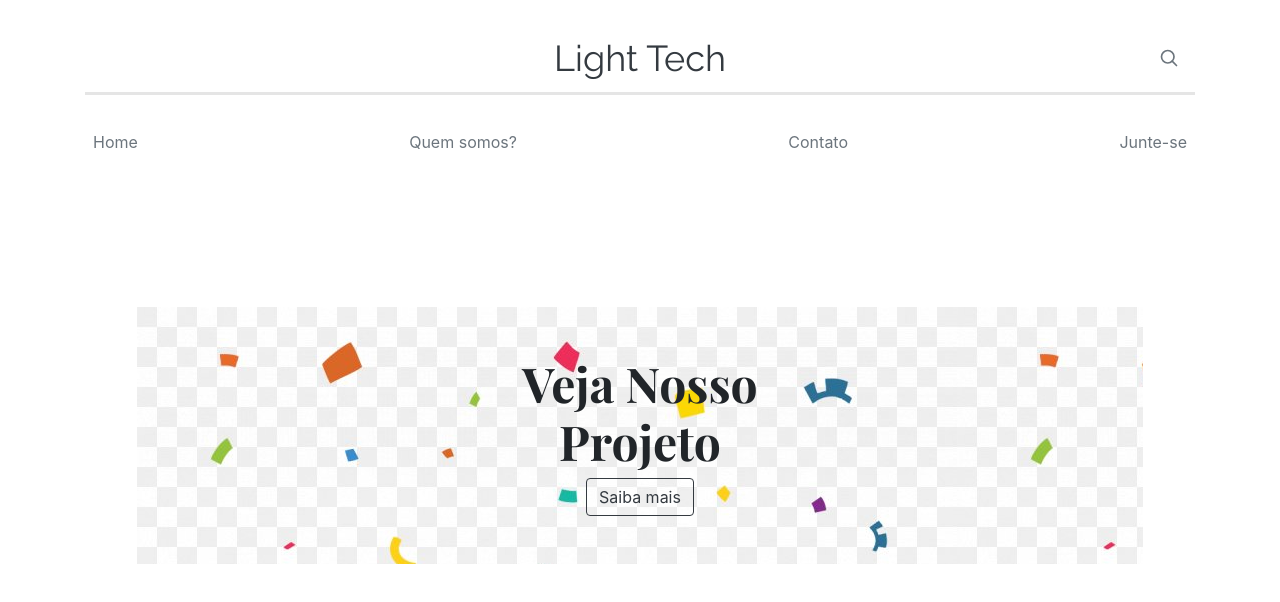
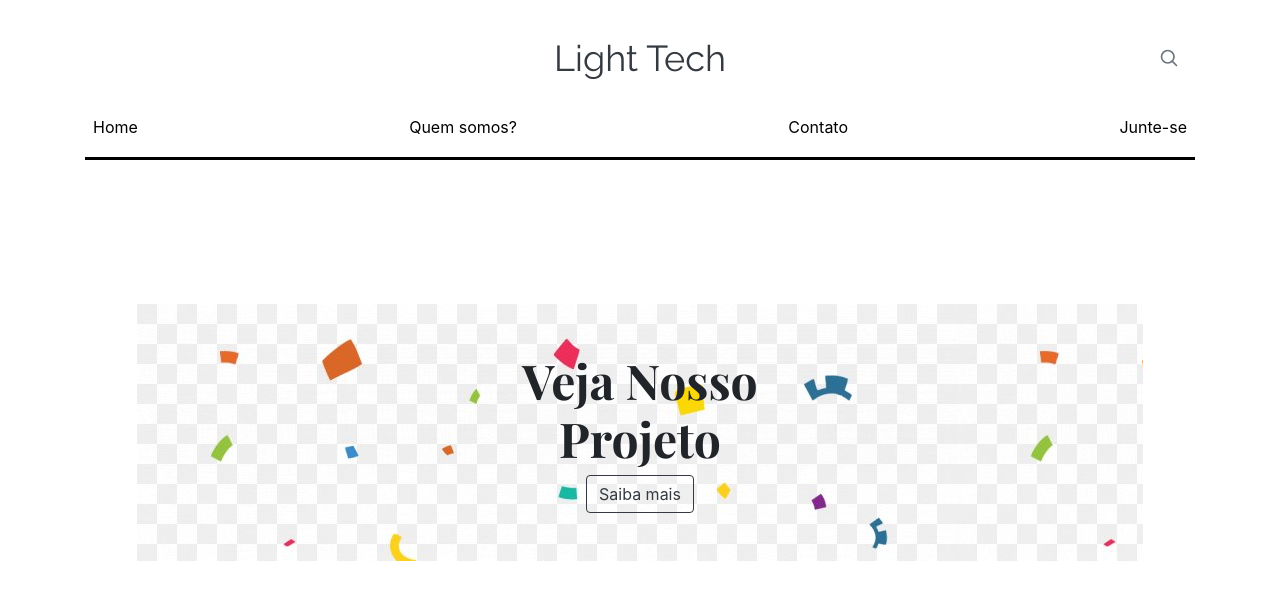
Before and after one commit to PedroHenriqueSLM/TCC, a plain HTML site: page Projeto/index.html in a window 1280 px wide. Drawn offline with nearby package versions, Linux system fonts and the light colour scheme.

Commit message:
Adição da borda e hover

```diff
--- a/Projeto/index.html
+++ b/Projeto/index.html
@@ -1,4 +1,4 @@
-<html lang="en">
+<html lang="pt-br">
 
 <head>
     <meta charset="utf-8">
@@ -43,10 +43,10 @@
         <br>
         <div class="nav-scroller py-1 mb-5">
             <nav class="nav d-flex justify-content-between">
-                <a class="p-2 text-muted" href="#">Home</a>
-                <a class="p-2 text-muted" href="#">Quem somos?</a>
-                <a class="p-2 text-muted" href="#">Contato</a>
-                <a class="p-2 text-muted" href="#">Junte-se</a>
+                <a class="p-2" href="#">Home</a>
+                <a class="p-2" href="#">Quem somos?</a>
+                <a class="p-2" href="#">Contato</a>
+                <a class="p-2" href="#">Junte-se</a>
             </nav>
         </div>
         <div class="position-relative overflow-hidden p-3 p-md-5 m-md-1 text-center">
@@ -60,6 +60,7 @@
                 </div>
             </div>
         </div>
+    </div>
 </body>
 
 </html>
--- a/Projeto/style.css
+++ b/Projeto/style.css
@@ -2,7 +2,6 @@
 
 .blog-header {
     line-height: 1;
-    border-bottom: 3px solid #e5e5e5;
 }
 
 .blog-header-logo {
@@ -33,11 +32,29 @@ h6 {
     }
 }
 
+.p-2 {
+    padding: .5rem!important;
+}
+
+a {
+    color: black;
+    text-decoration: none;
+    background-color: transparent;
+}
+
+a:hover {
+    color: green;
+    text-decoration: none;
+    background-color: transparent;
+}
+
 .nav-scroller {
     position: relative;
     z-index: 2;
     height: 2.75rem;
     overflow-y: hidden;
+    border-bottom: 3px solid black;
+    line-height: 1px;
 }
 
 .nav-scroller .nav {
```
